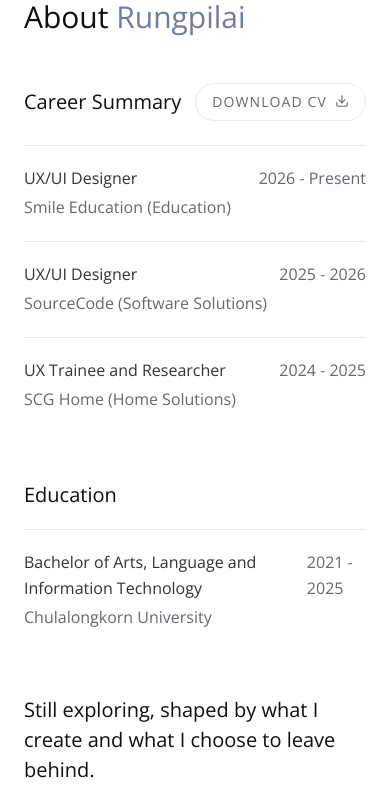
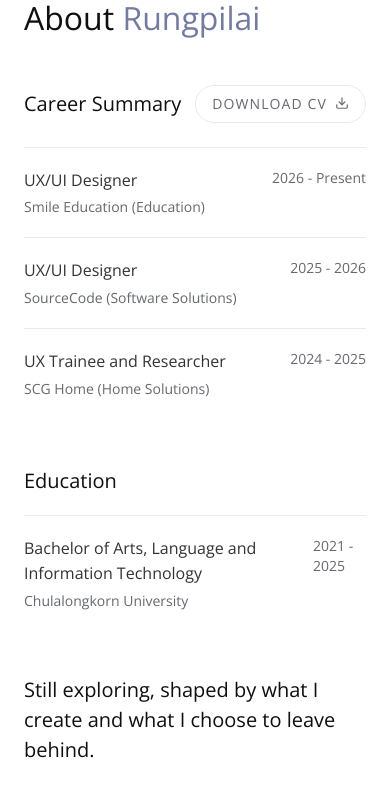
Before and after one commit to rungpilai/rungpilaip, a React (Vite) app: page /about in a window 390 px wide. Shown: the top 789 px of the page. Built offline with nearby package versions, Linux system fonts and the light colour scheme.

Commit message:
fix: update font sizes in HeaderWork, About, and Home components for improved readability

```diff
--- a/src/components/HeaderWork.jsx
+++ b/src/components/HeaderWork.jsx
@@ -3,7 +3,7 @@ import Tag from "./Tag";
 const HeaderWork = ({ title, tags, role, duration }) => {
     return (
         <header>
-            <h1 className="text-3xl sm:text-4xl font-normal leading-[1.2] mb-3">
+            <h1 className="text-[28px] sm:text-4xl font-normal leading-[1.2] mb-3">
                 {title}
             </h1>
             <div className="mb-7 flex flex-wrap gap-2">
--- a/src/pages/About.jsx
+++ b/src/pages/About.jsx
@@ -7,8 +7,8 @@ const About = () => {
     return (
         <>
             <main className='md:mt-12'>
-                <div className="container max-w-5xl mx-auto">
-                    <PageTitle className="mb-12 md:mb-16">
+                <div className="container mx-auto">
+                    <PageTitle className="text-[32px] mb-12 md:mb-16">
                         About <span className="text-(--color-primary)">Rungpilai</span>
                     </PageTitle>
 
@@ -33,31 +33,31 @@ const About = () => {
                         <div className="self-stretch inline-flex justify-between items-start pt-5 border-t border-(--color-border)">
                             <div className="inline-flex flex-col justify-start items-start gap-1">
                                 <span className="text-(--color-text-secondary) font-medium">UX/UI Designer</span>
-                                <span className="text-(--color-text-tertiary)">Smile Education (Education)</span>
+                                <span className="text-sm md:text-base text-(--color-text-tertiary)">Smile Education (Education)</span>
                             </div>
-                            <span className="text-(--color-text-tertiary)">2026 - Present</span>
+                            <span className="text-sm md:text-base text-(--color-text-tertiary)">2026 - Present</span>
                         </div>
                         <div className="self-stretch inline-flex justify-between items-start pt-5 border-t border-(--color-border)">
                             <div className="inline-flex flex-col justify-start items-start gap-1">
                                 <span className="text-(--color-text-secondary) font-medium">UX/UI Designer</span>
-                                <span className="text-(--color-text-tertiary)">SourceCode (Software Solutions) </span>
+                                <span className="text-sm md:text-base text-(--color-text-tertiary)">SourceCode (Software Solutions) </span>
                             </div>
-                            <span className="text-(--color-text-tertiary)">2025 - 2026</span>
+                            <span className="text-sm md:text-base text-(--color-text-tertiary)">2025 - 2026</span>
                         </div>
                         <div className="self-stretch inline-flex justify-between items-start pt-5 border-t border-(--color-border)">
                             <div className="inline-flex flex-col justify-start items-start gap-1">
                                 <span className="text-(--color-text-secondary) font-medium">UX Trainee and Researcher</span>
-                                <span className="text-(--color-text-tertiary)">SCG Home (Home Solutions)</span>
+                                <span className="text-sm md:text-base text-(--color-text-tertiary)">SCG Home (Home Solutions)</span>
                             </div>
-                            <span className="text-(--color-text-tertiary)">2024 - 2025</span>
+                            <span className="text-sm md:text-base text-(--color-text-tertiary)">2024 - 2025</span>
                         </div>
                         <div className="justify-start text-xl mt-12">Education</div>
                         <div className="self-stretch inline-flex justify-between items-start pt-5 border-t border-(--color-border)">
                             <div className="inline-flex flex-col justify-start items-start gap-1">
                                 <span className="text-(--color-text-secondary) font-medium">Bachelor of Arts, Language and Information Technology</span>
-                                <span className="text-(--color-text-tertiary)">Chulalongkorn University</span>
+                                <span className="text-sm md:text-base text-(--color-text-tertiary)">Chulalongkorn University</span>
                             </div>
-                            <span className="text-(--color-text-tertiary)">2021 - 2025</span>
+                            <span className="text-sm md:text-base text-(--color-text-tertiary)">2021 - 2025</span>
                         </div>
                     </div>
 
--- a/src/pages/Home.jsx
+++ b/src/pages/Home.jsx
@@ -35,7 +35,7 @@ const Home = () => {
             <Navbar onAboutClick={() => setSelectedModelPage('/about')} />
             <main className='mt-12 md:mt-16'>
                 <section className="container">
-                    <PageTitle className="mb-10">
+                    <PageTitle className="text-[32px] mb-10">
                         Design Technologist<br />and Product Designer
                     </PageTitle>
 
@@ -70,7 +70,7 @@ const Home = () => {
                 </section>
 
                 <section id="selected-work" className="container pb-8 scroll-mt-26">
-                    <h2 className="text-3xl font-normal mb-3">Curated Works</h2>
+                    <h2 className="text-[28px] md:text-[32px] font-normal mb-3">Curated Works</h2>
                     <p className="text-(--color-text-secondary) leading-relaxed mb-10">
                         Each project quietly reshapes how I think and who I'm becoming as a designer, <br className="hidden sm:block" />
                         here are some of the ones I'm most proud of.
```
